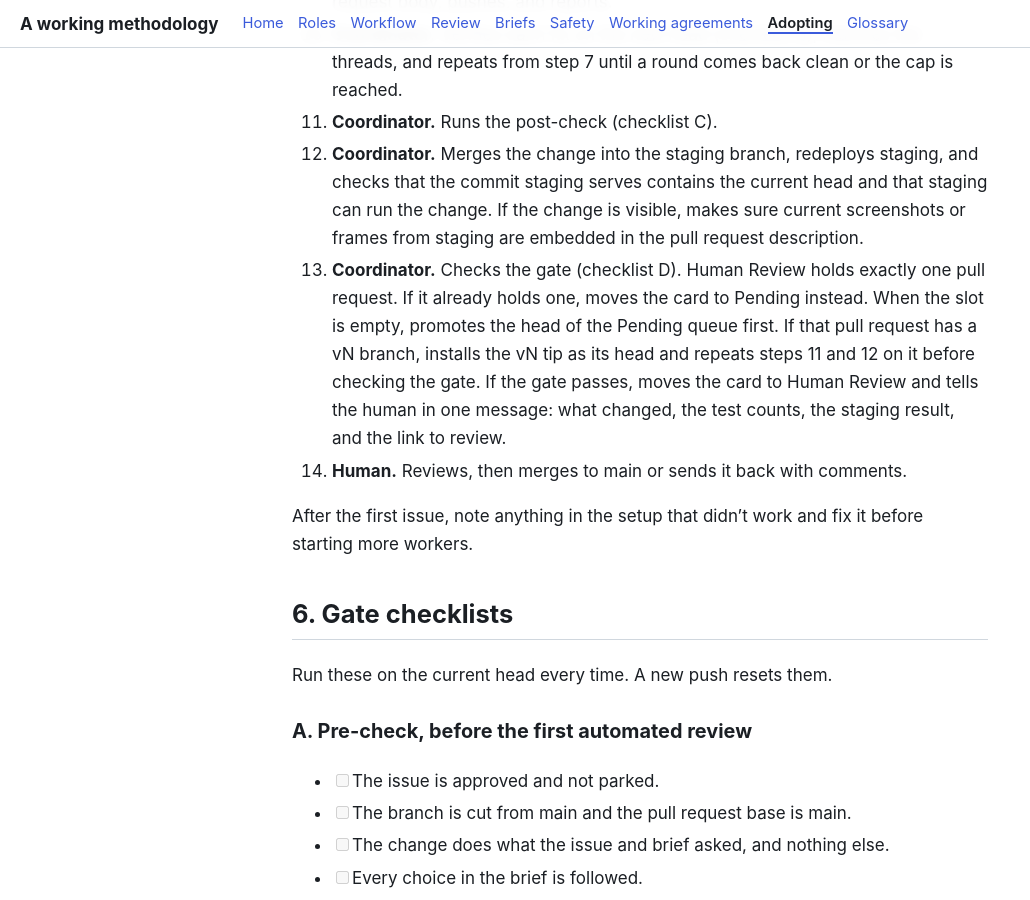
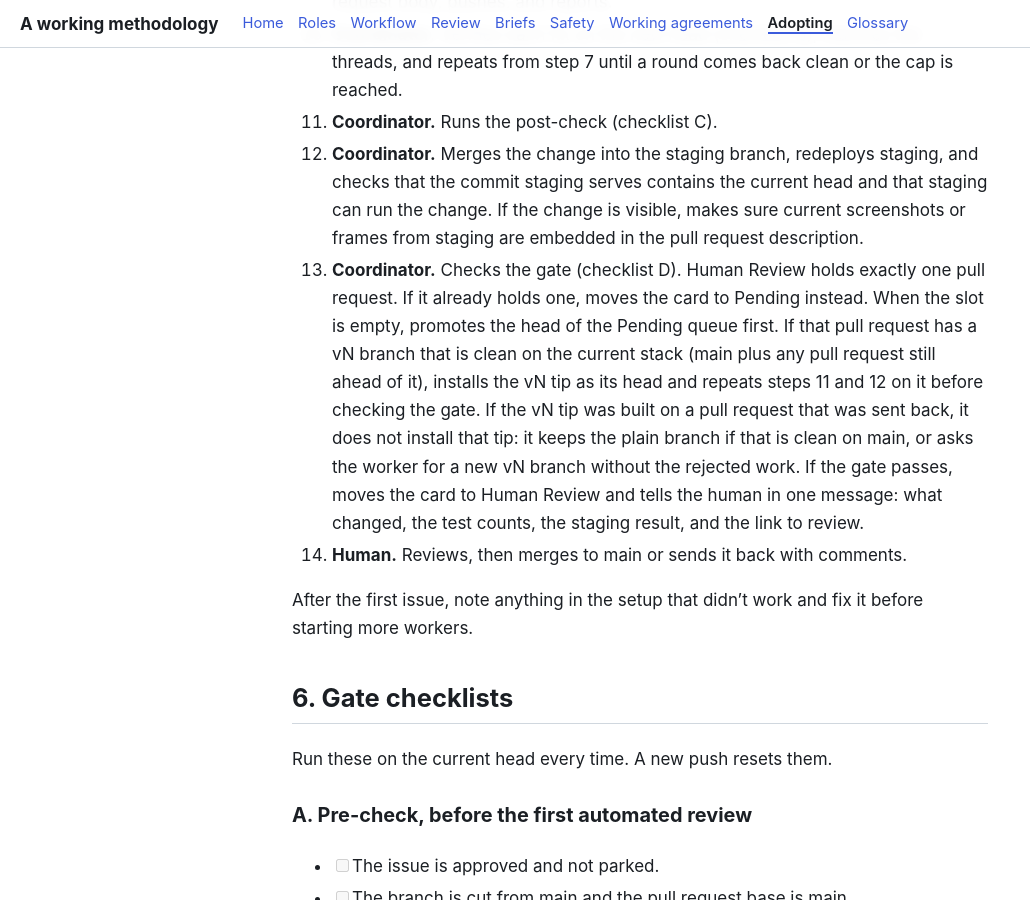
Before and after one commit to tangentcode/methodology, a Jekyll site: the page built from adopting.md, in a window 1280 px wide and 900 px high, scrolled down 4243 px. Shown: the whole window, without its empty margins (0-1030 px from the left). Built offline with Jekyll 4.4.1, drawn with Linux system fonts in a browser that asks for light colours; our own code applies the rules of GitHub Pages for plain Markdown files; some of the changed text lies outside the part shown.

Commit message:
Just-in-time review: never install a vN tip built on a sent-back pull request

```diff
--- a/adopting.md
+++ b/adopting.md
@@ -120,7 +120,7 @@ Use a small, real issue for the first run, so problems with the setup show up ea
 10. **Coordinator.** Verifies each fix on the new head (checklist B), resolves the threads, and repeats from step 7 until a round comes back clean or the cap is reached.
 11. **Coordinator.** Runs the post-check (checklist C).
 12. **Coordinator.** Merges the change into the staging branch, redeploys staging, and checks that the commit staging serves contains the current head and that staging can run the change. If the change is visible, makes sure current screenshots or frames from staging are embedded in the pull request description.
-13. **Coordinator.** Checks the gate (checklist D). Human Review holds exactly one pull request. If it already holds one, moves the card to Pending instead. When the slot is empty, promotes the head of the Pending queue first. If that pull request has a vN branch, installs the vN tip as its head and repeats steps 11 and 12 on it before checking the gate. If the gate passes, moves the card to Human Review and tells the human in one message: what changed, the test counts, the staging result, and the link to review.
+13. **Coordinator.** Checks the gate (checklist D). Human Review holds exactly one pull request. If it already holds one, moves the card to Pending instead. When the slot is empty, promotes the head of the Pending queue first. If that pull request has a vN branch that is clean on the current stack (main plus any pull request still ahead of it), installs the vN tip as its head and repeats steps 11 and 12 on it before checking the gate. If the vN tip was built on a pull request that was sent back, it does not install that tip: it keeps the plain branch if that is clean on main, or asks the worker for a new vN branch without the rejected work. If the gate passes, moves the card to Human Review and tells the human in one message: what changed, the test counts, the staging result, and the link to review.
 14. **Human.** Reviews, then merges to main or sends it back with comments.
 
 After the first issue, note anything in the setup that didn't work and fix it before starting more workers.
@@ -159,7 +159,7 @@ Run these on the current head every time. A new push resets them.
 
 - [ ] Human Review is empty. It holds at most one pull request. If it is not empty, move the card to Pending and stop here.
 - [ ] The card is the head of the Pending queue, or Pending is empty.
-- [ ] If the pull request has a vN branch, its tip is the current head, and checklist C and the staging checks below ran on that head.
+- [ ] If a vN tip is installed as the head, that tip was checked against the current stack and contains no commits from a pull request that was sent back. Checklist C and the staging checks below ran on that head. If the vN tip is stale, the plain branch is kept when it is clean on main.
 - [ ] The pull request is not a draft.
 - [ ] It is mergeable against main.
 - [ ] No P1 or P2 findings or threads are open.
```
Also changed, not shown: workflow.md (+1 -1 lines).
